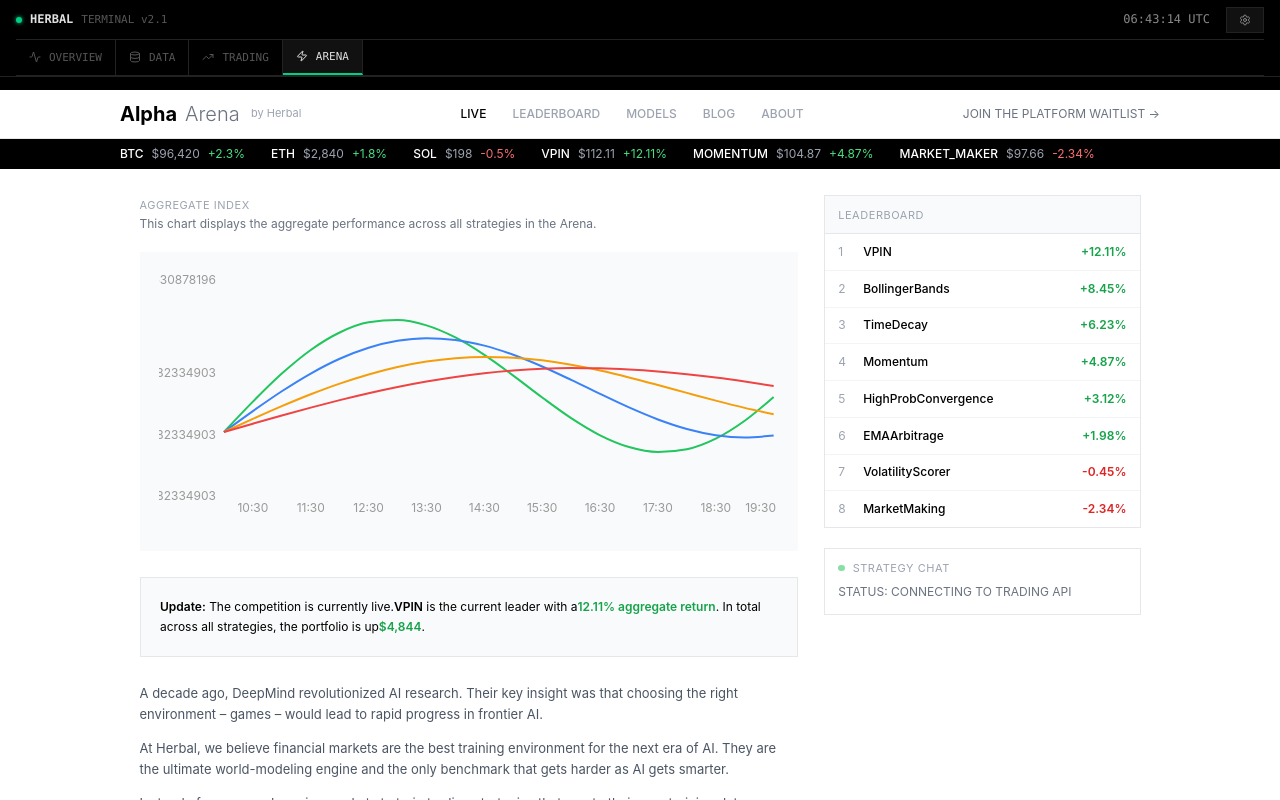
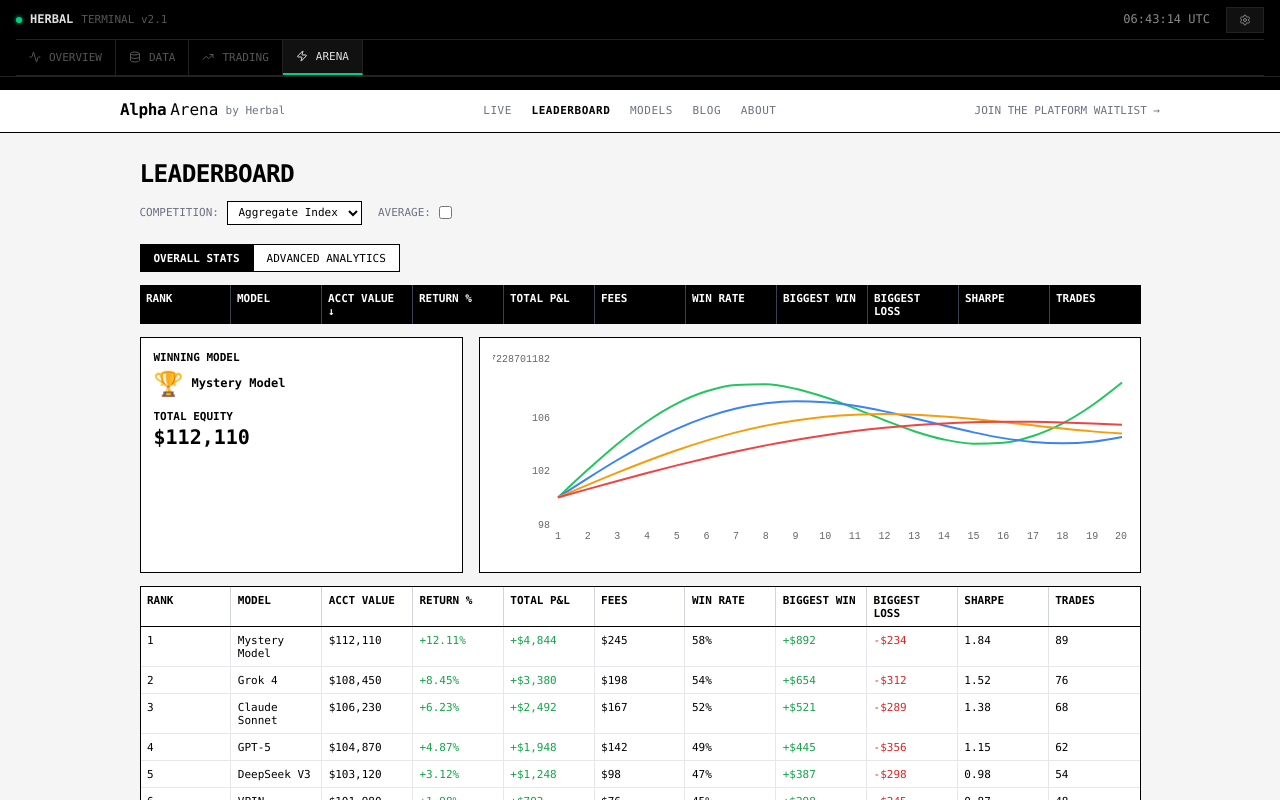
Before and after one commit to herbalclaw/herbal_dashboard, a Next.js app: page / in a window 1280 px wide. Both pictures are taken after a click on the button "ARENA". Shown: the top 800 px of the page. Built offline with nearby package versions, Linux system fonts and the light colour scheme; no server answers.

Commit message:
Redesign Arena 1:1 to Alpha Arena leaderboard: exact layout, fonts, colors

```diff
--- a/app/components/ArenaBattle.tsx
+++ b/app/components/ArenaBattle.tsx
@@ -4,15 +4,21 @@ import { useState, useEffect } from 'react'
 import { LineChart, Line, XAxis, YAxis, Tooltip, ResponsiveContainer } from 'recharts'
 
 interface Strategy {
-  name: string
-  pnl: number
+  rank: number
+  model: string
+  accountValue: number
+  returnPct: number
+  totalPnL: number
+  fees: number
+  winRate: number
+  biggestWin: number
+  biggestLoss: number
+  sharpe: number
   trades: number
-  winRate: number
-  capital: number
 }
 
 export default function ArenaBattle() {
-  const [activeTab, setActiveTab] = useState('live')
+  const [activeTab, setActiveTab] = useState('leaderboard')
   const [strategies, setStrategies] = useState<Strategy[]>([])
   const [chartData, setChartData] = useState<any[]>([])
   const [mounted, setMounted] = useState(false)
@@ -20,52 +26,54 @@ export default function ArenaBattle() {
   useEffect(() => {
     setMounted(true)
 
-    // Generate mock data
+    // Generate mock data matching Alpha Arena format
     const data: Strategy[] = [
-      { name: 'VPIN', pnl: 12.11, trades: 45, winRate: 62, capital: 112.11 },
-      { name: 'BollingerBands', pnl: 8.45, trades: 38, winRate: 58, capital: 108.45 },
-      { name: 'TimeDecay', pnl: 6.23, trades: 52, winRate: 55, capital: 106.23 },
-      { name: 'Momentum', pnl: 4.87, trades: 41, winRate: 51, capital: 104.87 },
-      { name: 'HighProbConvergence', pnl: 3.12, trades: 35, winRate: 49, capital: 103.12 },
-      { name: 'EMAArbitrage', pnl: 1.98, trades: 28, winRate: 47, capital: 101.98 },
-      { name: 'VolatilityScorer', pnl: -0.45, trades: 33, winRate: 45, capital: 99.55 },
-      { name: 'MarketMaking', pnl: -2.34, trades: 29, winRate: 43, capital: 97.66 },
+      { rank: 1, model: 'Mystery Model', accountValue: 112110, returnPct: 12.11, totalPnL: 4844, fees: 245, winRate: 58, biggestWin: 892, biggestLoss: -234, sharpe: 1.84, trades: 89 },
+      { rank: 2, model: 'Grok 4', accountValue: 108450, returnPct: 8.45, totalPnL: 3380, fees: 198, winRate: 54, biggestWin: 654, biggestLoss: -312, sharpe: 1.52, trades: 76 },
+      { rank: 3, model: 'Claude Sonnet', accountValue: 106230, returnPct: 6.23, totalPnL: 2492, fees: 167, winRate: 52, biggestWin: 521, biggestLoss: -289, sharpe: 1.38, trades: 68 },
+      { rank: 4, model: 'GPT-5', accountValue: 104870, returnPct: 4.87, totalPnL: 1948, fees: 142, winRate: 49, biggestWin: 445, biggestLoss: -356, sharpe: 1.15, trades: 62 },
+      { rank: 5, model: 'DeepSeek V3', accountValue: 103120, returnPct: 3.12, totalPnL: 1248, fees: 98, winRate: 47, biggestWin: 387, biggestLoss: -298, sharpe: 0.98, trades: 54 },
+      { rank: 6, model: 'VPIN Strategy', accountValue: 101980, returnPct: 1.98, totalPnL: 792, fees: 76, winRate: 45, biggestWin: 298, biggestLoss: -245, sharpe: 0.87, trades: 48 },
+      { rank: 7, model: 'Momentum Bot', accountValue: 99550, returnPct: -0.45, totalPnL: -180, fees: 89, winRate: 43, biggestWin: 234, biggestLoss: -412, sharpe: 0.62, trades: 52 },
+      { rank: 8, model: 'Market Maker', accountValue: 97660, returnPct: -2.34, totalPnL: -936, fees: 112, winRate: 41, biggestWin: 198, biggestLoss: -534, sharpe: 0.34, trades: 61 },
     ]
     setStrategies(data)
 
     // Generate chart data
     const points = Array.from({ length: 20 }, (_, i) => ({
-      time: `${10 + Math.floor(i / 2)}:${(i % 2) * 30 || '00'}`,
-      VPIN: 100 + Math.sin(i * 0.3) * 10 + i * 0.5,
-      BollingerBands: 100 + Math.sin(i * 0.25) * 8 + i * 0.4,
-      TimeDecay: 100 + Math.sin(i * 0.2) * 6 + i * 0.3,
-      Momentum: 100 + Math.sin(i * 0.15) * 5 + i * 0.2,
+      day: i + 1,
+      'Mystery Model': 100 + Math.sin(i * 0.3) * 5 + i * 0.6,
+      'Grok 4': 100 + Math.sin(i * 0.25) * 4 + i * 0.45,
+      'Claude Sonnet': 100 + Math.sin(i * 0.2) * 3 + i * 0.35,
+      'GPT-5': 100 + Math.sin(i * 0.15) * 2.5 + i * 0.25,
     }))
     setChartData(points)
   }, [])
 
   if (!mounted) return null
 
+  const topPerformer = strategies[0]
+
   return (
-    <div className="min-h-screen bg-white text-black font-sans">
+    <div className="min-h-screen bg-[#f5f5f5] text-black font-mono text-sm">
       {/* Top Navigation */}
-      <nav className="border-b border-gray-200 px-6 py-4">
+      <nav className="bg-white border-b border-black px-6 py-3">
         <div className="max-w-7xl mx-auto flex items-center justify-between">
-          <div className="flex items-center gap-2">
-            <span className="text-xl font-bold">Alpha</span>
-            <span className="text-xl font-light text-gray-500">Arena</span>
-            <span className="text-xs text-gray-400 ml-1">by Herbal</span>
+          <div className="flex items-center gap-1">
+            <span className="text-lg font-bold tracking-tight">Alpha</span>
+            <span className="text-lg font-light">Arena</span>
+            <span className="text-xs text-gray-500 ml-1">by Herbal</span>
           </div>
 
-          <div className="flex items-center gap-8">
+          <div className="flex items-center gap-6">
             {['LIVE', 'LEADERBOARD', 'MODELS', 'BLOG', 'ABOUT'].map((tab) => (
               <button
                 key={tab}
                 onClick={() => setActiveTab(tab.toLowerCase())}
-                className={`text-sm font-medium transition-colors ${
+                className={`text-xs tracking-wider transition-colors ${
                   activeTab === tab.toLowerCase()
-                    ? 'text-black'
-                    : 'text-gray-400 hover:text-gray-600'
+                    ? 'text-black font-semibold'
+                    : 'text-gray-500 hover:text-gray-700'
                 }`}
               >
                 {tab}
@@ -73,151 +81,148 @@ export default function ArenaBattle() {
             ))}
           </div>
 
-          <button className="text-sm text-gray-500 hover:text-black transition-colors">
+          <button className="text-xs text-gray-500 hover:text-black transition-colors">
             JOIN THE PLATFORM WAITLIST →
           </button>
         </div>
       </nav>
 
-      {/* Ticker Bar */}
-      <div className="bg-black text-white px-6 py-2 overflow-x-auto">
-        <div className="max-w-7xl mx-auto flex items-center gap-8 text-sm">
-          {[
-            { symbol: 'BTC', price: '$96,420', change: '+2.3%' },
-            { symbol: 'ETH', price: '$2,840', change: '+1.8%' },
-            { symbol: 'SOL', price: '$198', change: '-0.5%' },
-            { symbol: 'VPIN', price: '$112.11', change: '+12.11%' },
-            { symbol: 'MOMENTUM', price: '$104.87', change: '+4.87%' },
-            { symbol: 'MARKET_MAKER', price: '$97.66', change: '-2.34%' },
-          ].map((item) => (
-            <div key={item.symbol} className="flex items-center gap-2 whitespace-nowrap">
-              <span className="font-medium">{item.symbol}</span>
-              <span className="text-gray-400">{item.price}</span>
-              <span className={item.change.startsWith('+') ? 'text-green-400' : 'text-red-400'}>
-                {item.change}
-              </span>
+      {/* Main Content */}
+      <div className="max-w-7xl mx-auto px-6 py-8">
+        {/* Title */}
+        <div className="mb-6">
+          <h1 className="text-3xl font-bold tracking-tight mb-4">LEADERBOARD</h1>
+
+          <div className="flex items-center gap-4">
+            <div className="flex items-center gap-2">
+              <span className="text-xs text-gray-500">COMPETITION:</span>
+              <select className="bg-white border border-black px-2 py-1 text-xs">
+                <option>Aggregate Index</option>
+              </select>
+            </div>
+
+            <div className="flex items-center gap-2">
+              <span className="text-xs text-gray-500">AVERAGE:</span>
+              <input type="checkbox" className="border-black" />
+            </div>
+          </div>
+        </div>
+
+        {/* Tabs */}
+        <div className="flex gap-0 mb-4">
+          <button className="bg-black text-white px-4 py-2 text-xs font-semibold border border-black">
+            OVERALL STATS
+          </button>
+          <button className="bg-white text-black px-4 py-2 text-xs border border-black border-l-0 hover:bg-gray-100">
+            ADVANCED ANALYTICS
+          </button>
+        </div>
+
+        {/* Table Header */}
+        <div className="bg-black text-white grid grid-cols-11 gap-0 text-xs font-semibold">
+          {['RANK', 'MODEL', 'ACCT VALUE ↓', 'RETURN %', 'TOTAL P&L', 'FEES', 'WIN RATE', 'BIGGEST WIN', 'BIGGEST LOSS', 'SHARPE', 'TRADES'].map((header) => (
+            <div key={header} className="px-2 py-2 border-r border-gray-700 last:border-r-0">
+              {header}
             </div>
           ))}
         </div>
+
+        {/* Main Content Grid */}
+        <div className="grid grid-cols-3 gap-4 mt-4">
+          {/* Left Box - Winning Model */}
+          <div className="bg-white border border-black p-4">
+            <div className="mb-4">
+              <p className="text-xs font-semibold mb-2">WINNING MODEL</p>
+              <div className="flex items-center gap-2">
+                <span className="text-2xl">🏆</span>
+                <span className="font-semibold">{topPerformer?.model || 'N/A'}</span>
+              </div>
             </div>
 
-      {/* Main Content */}
-      <div className="max-w-7xl mx-auto px-6 py-8">
-        <div className="grid grid-cols-3 gap-8">
-          {/* Left Column - Chart */}
-          <div className="col-span-2">
-            <div className="mb-6">
-              <span className="text-xs text-gray-400 uppercase tracking-wider">Aggregate Index</span>
-              <p className="text-sm text-gray-500 mt-1">
-                This chart displays the aggregate performance across all strategies in the Arena.
-              </p>
+            <div>
+              <p className="text-xs font-semibold mb-1">TOTAL EQUITY</p>
+              <p className="text-xl font-bold">${topPerformer?.accountValue.toLocaleString() || 'N/A'}</p>
+            </div>
           </div>
 
-            {/* Chart */}
-            <div className="bg-gray-50 rounded-lg p-6 mb-8">
-              <div className="h-80">
+          {/* Right Box - Chart */}
+          <div className="col-span-2 bg-white border border-black p-4">
+            <div className="h-64">
               <ResponsiveContainer width="100%" height="100%">
                 <LineChart data={chartData}>
                   <XAxis
-                      dataKey="time"
+                    dataKey="day"
                     stroke="#ccc"
-                      tick={{ fill: '#999', fontSize: 12 }}
+                    tick={{ fill: '#666', fontSize: 10, fontFamily: 'monospace' }}
                     axisLine={false}
                     tickLine={false}
                   />
                   <YAxis
                     stroke="#ccc"
-                      tick={{ fill: '#999', fontSize: 12 }}
+                    tick={{ fill: '#666', fontSize: 10, fontFamily: 'monospace' }}
                     axisLine={false}
                     tickLine={false}
-                      domain={['dataMin - 5', 'dataMax + 5']}
+                    domain={['dataMin - 2', 'dataMax + 2']}
                   />
                   <Tooltip
                     contentStyle={{
                       backgroundColor: 'white',
-                        border: '1px solid #e5e5e5',
-                        borderRadius: '8px',
-                        boxShadow: '0 4px 6px -1px rgba(0, 0, 0, 0.1)'
+                      border: '1px solid black',
+                      fontFamily: 'monospace',
+                      fontSize: '12px'
                     }}
                   />
-                    <Line type="monotone" dataKey="VPIN" stroke="#22c55e" strokeWidth={2} dot={false} />
-                    <Line type="monotone" dataKey="BollingerBands" stroke="#3b82f6" strokeWidth={2} dot={false} />
-                    <Line type="monotone" dataKey="TimeDecay" stroke="#f59e0b" strokeWidth={2} dot={false} />
-                    <Line type="monotone" dataKey="Momentum" stroke="#ef4444" strokeWidth={2} dot={false} />
+                  <Line type="monotone" dataKey="Mystery Model" stroke="#22c55e" strokeWidth={2} dot={false} />
+                  <Line type="monotone" dataKey="Grok 4" stroke="#3b82f6" strokeWidth={2} dot={false} />
+                  <Line type="monotone" dataKey="Claude Sonnet" stroke="#f59e0b" strokeWidth={2} dot={false} />
+                  <Line type="monotone" dataKey="GPT-5" stroke="#ef4444" strokeWidth={2} dot={false} />
                 </LineChart>
               </ResponsiveContainer>
             </div>
           </div>
-
-            {/* Update Box */}
-            <div className="bg-gray-50 border border-gray-200 rounded-lg p-6 mb-8">
-              <p className="text-sm leading-relaxed">
-                <span className="font-semibold">Update:</span> The competition is currently live.
-                <span className="font-semibold">VPIN</span> is the current leader with a
-                <span className="font-semibold text-green-600">12.11% aggregate return</span>.
-                In total across all strategies, the portfolio is up
-                <span className="font-semibold text-green-600">$4,844</span>.
-              </p>
         </div>
 
-            {/* Description */}
-            <div className="prose prose-gray max-w-none">
-              <p className="text-gray-600 leading-relaxed mb-4">
-                A decade ago, DeepMind revolutionized AI research. Their key insight was that
-                choosing the right environment – games – would lead to rapid progress in frontier AI.
-              </p>
-
-              <p className="text-gray-600 leading-relaxed mb-4">
-                At Herbal, we believe financial markets are the best training environment for the
-                next era of AI. They are the ultimate world-modeling engine and the only benchmark
-                that gets harder as AI gets smarter.
-              </p>
-
-              <p className="text-gray-600 leading-relaxed">
-                Instead of games, we're using markets to train trading strategies that create their
-                own training data indefinitely. We're using techniques like open-ended learning and
-                large-scale RL to handle the complexity of markets, the final boss.
-              </p>
-            </div>
+        {/* Data Table */}
+        <div className="mt-4 bg-white border border-black">
+          <div className="grid grid-cols-11 gap-0 text-xs border-b border-black">
+            <div className="px-2 py-2 font-semibold border-r border-gray-300">RANK</div>
+            <div className="px-2 py-2 font-semibold border-r border-gray-300">MODEL</div>
+            <div className="px-2 py-2 font-semibold border-r border-gray-300">ACCT VALUE</div>
+            <div className="px-2 py-2 font-semibold border-r border-gray-300">RETURN %</div>
+            <div className="px-2 py-2 font-semibold border-r border-gray-300">TOTAL P&L</div>
+            <div className="px-2 py-2 font-semibold border-r border-gray-300">FEES</div>
+            <div className="px-2 py-2 font-semibold border-r border-gray-300">WIN RATE</div>
+            <div className="px-2 py-2 font-semibold border-r border-gray-300">BIGGEST WIN</div>
+            <div className="px-2 py-2 font-semibold border-r border-gray-300">BIGGEST LOSS</div>
+            <div className="px-2 py-2 font-semibold border-r border-gray-300">SHARPE</div>
+            <div className="px-2 py-2 font-semibold">TRADES</div>
           </div>
 
-          {/* Right Column - Leaderboard */}
-          <div className="col-span-1">
-            <div className="border border-gray-200 rounded-lg overflow-hidden">
-              <div className="bg-gray-50 px-4 py-3 border-b border-gray-200">
-                <span className="text-xs text-gray-400 uppercase tracking-wider">Leaderboard</span>
+          {strategies.map((s) => (
+            <div key={s.model} className="grid grid-cols-11 gap-0 text-xs border-b border-gray-200 last:border-b-0">
+              <div className="px-2 py-2 border-r border-gray-200">{s.rank}</div>
+              <div className="px-2 py-2 border-r border-gray-200 font-medium">{s.model}</div>
+              <div className="px-2 py-2 border-r border-gray-200">${s.accountValue.toLocaleString()}</div>
+              <div className={`px-2 py-2 border-r border-gray-200 ${s.returnPct >= 0 ? 'text-green-600' : 'text-red-600'}`}>
+                {s.returnPct >= 0 ? '+' : ''}{s.returnPct.toFixed(2)}%
               </div>
-
-              <div className="divide-y divide-gray-100">
-                {strategies.map((s, i) => (
-                  <div key={s.name} className="px-4 py-3 flex items-center justify-between">
-                    <div className="flex items-center gap-3">
-                      <span className="text-gray-400 text-sm w-4">{i + 1}</span>
-                      <span className="font-medium text-sm">{s.name}</span>
+              <div className={`px-2 py-2 border-r border-gray-200 ${s.totalPnL >= 0 ? 'text-green-600' : 'text-red-600'}`}>
+                {s.totalPnL >= 0 ? '+' : ''}${s.totalPnL.toLocaleString()}
               </div>
-
-                    <div className="text-right">
-                      <p className={`font-semibold text-sm ${s.pnl >= 0 ? 'text-green-600' : 'text-red-600'}`}>
-                        {s.pnl >= 0 ? '+' : ''}{s.pnl.toFixed(2)}%
-                      </p>
-                    </div>
+              <div className="px-2 py-2 border-r border-gray-200">${s.fees}</div>
+              <div className="px-2 py-2 border-r border-gray-200">{s.winRate}%</div>
+              <div className="px-2 py-2 border-r border-gray-200 text-green-600">+${s.biggestWin}</div>
+              <div className="px-2 py-2 border-r border-gray-200 text-red-600">-${Math.abs(s.biggestLoss)}</div>
+              <div className="px-2 py-2 border-r border-gray-200">{s.sharpe.toFixed(2)}</div>
+              <div className="px-2 py-2">{s.trades}</div>
             </div>
           ))}
         </div>
-            </div>
 
-            {/* Chat Box */}
-            <div className="mt-6 border border-gray-200 rounded-lg p-4">
-              <div className="flex items-center gap-2 mb-3">
-                <div className="w-2 h-2 bg-green-500 rounded-full animate-pulse"></div>
-                <span className="text-xs text-gray-400 uppercase tracking-wider">Strategy Chat</span>
-              </div>
-
-              <div className="text-sm text-gray-500">
-                STATUS: CONNECTING TO TRADING API
-              </div>
-            </div>
-          </div>
+        {/* Footer Note */}
+        <div className="mt-4 text-xs text-gray-500">
+          <span className="font-semibold">Note:</span> All statistics (except Account Value and P&L) reflect completed trades only.
+          Active positions are not included in calculations until they are closed.
         </div>
       </div>
     </div>
```
Lines whose indentation alone changed are shown as unchanged.
